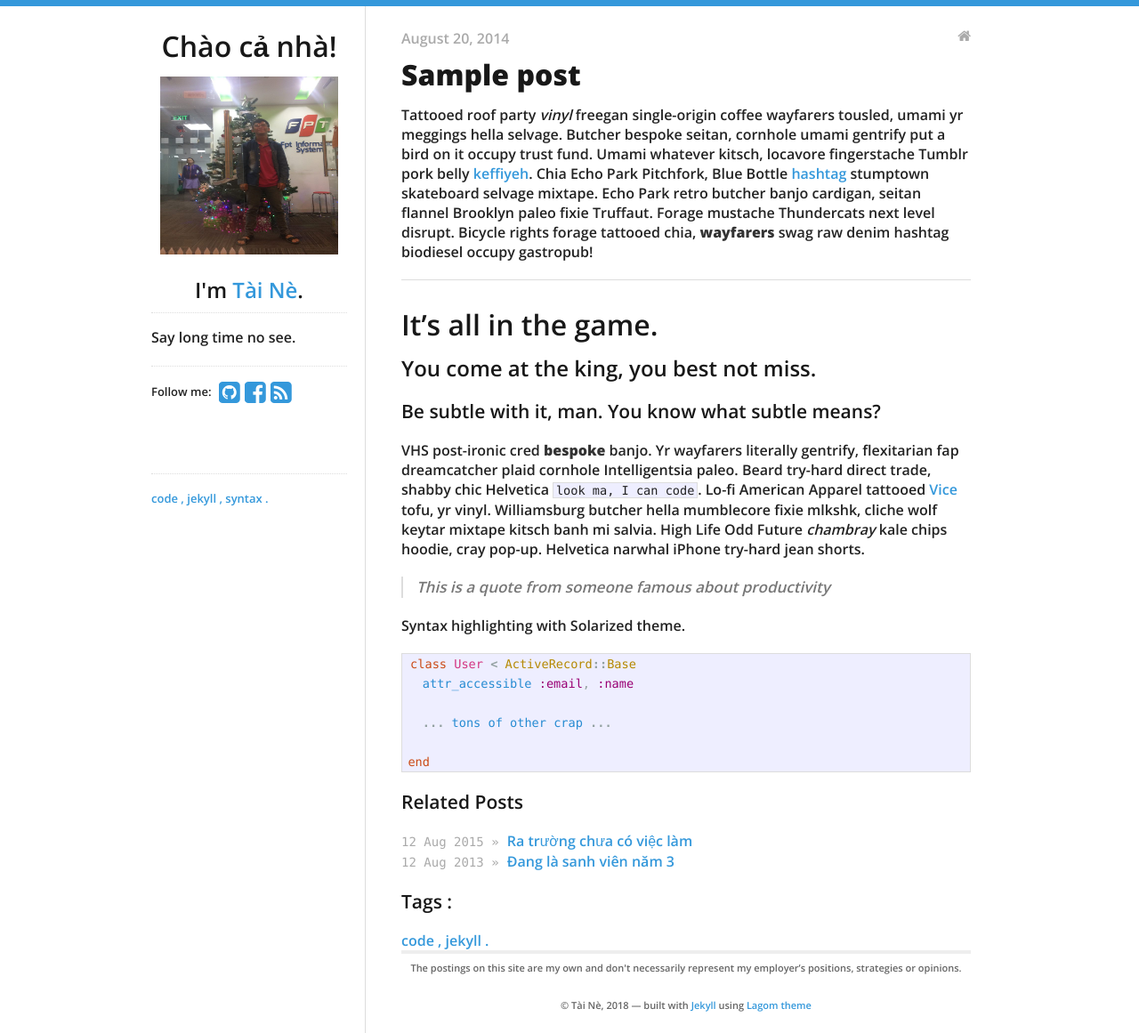
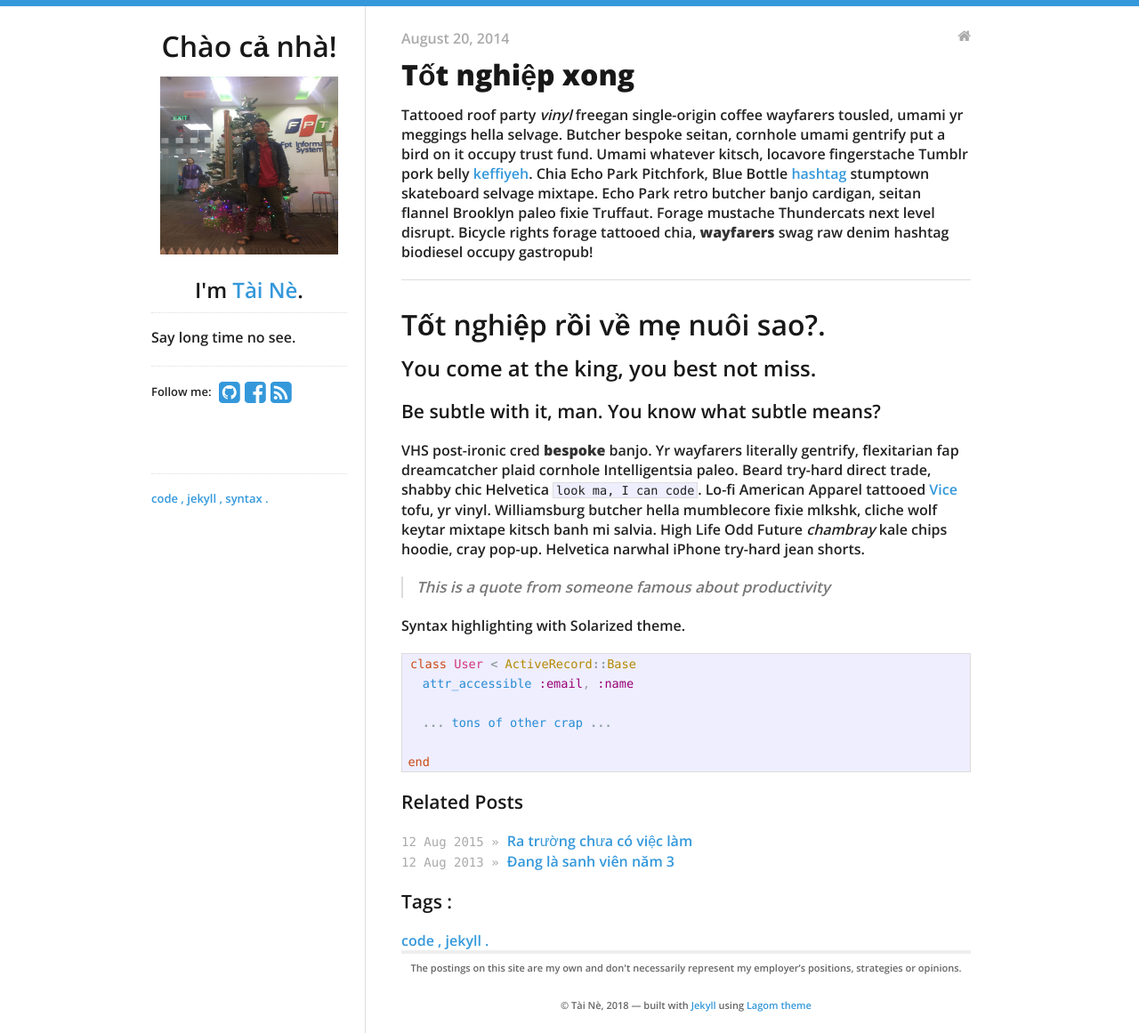
Before and after one commit to TaiNtt/taintt.github.io, a Jekyll site: the page built from _posts/2014-08-20-sample-post.md, in a window 1280 px wide. Shown: the whole page at 89% size. Built offline with Jekyll 4.4.1, drawn with Linux system fonts in a browser that asks for light colours; nearby versions of some CDN libraries.

Commit message:
Update 2014-08-20-sample-post.md

```diff
--- a/_posts/2014-08-20-sample-post.md
+++ b/_posts/2014-08-20-sample-post.md
@@ -1,6 +1,6 @@
 ---
 layout: post
-title: Sample post
+title: Tốt nghiệp xong
 tags: [code, jekyll]
 categories:
 - blog
@@ -16,7 +16,7 @@ chia, **wayfarers** swag raw denim hashtag biodiesel occupy gastropub!
 
 ---
 
-# It's all in the game.
+# Tốt nghiệp rồi về mẹ nuôi sao?.
 
 ## You come at the king, you best not miss.
 
```
